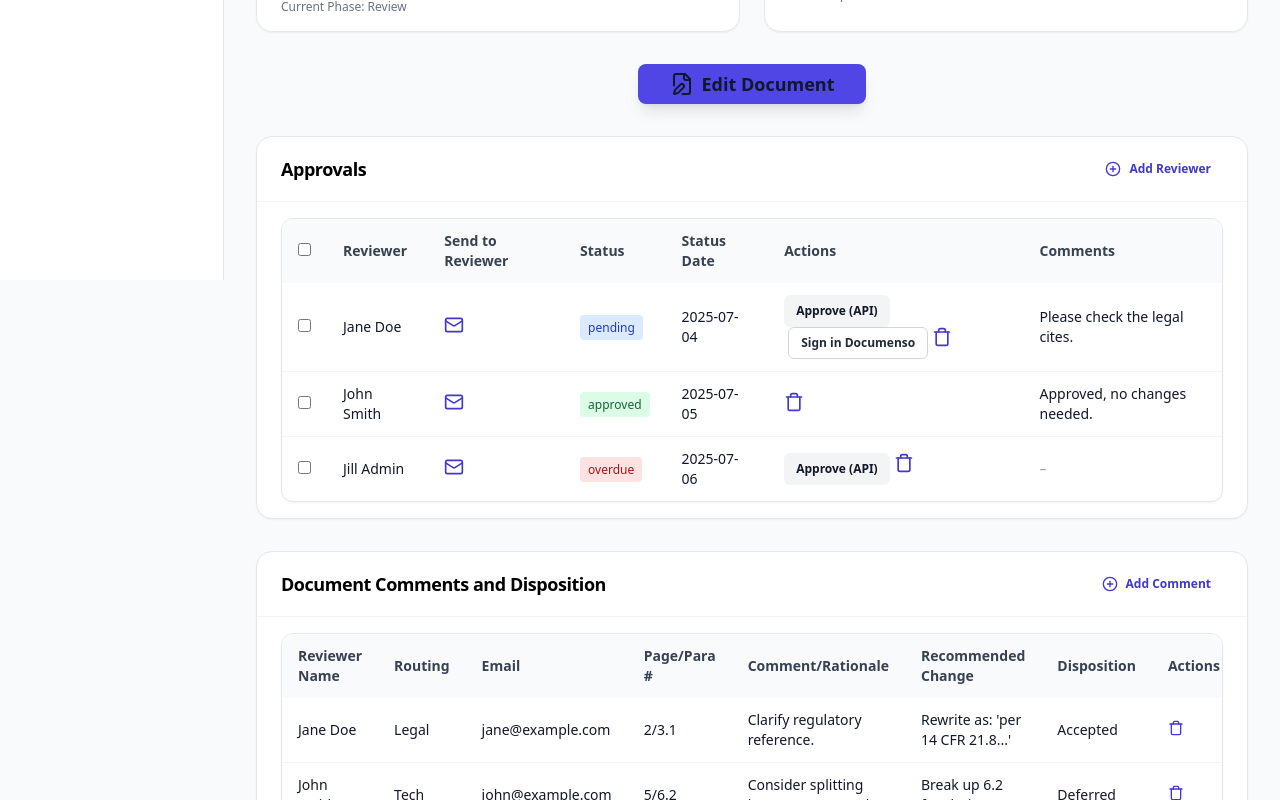
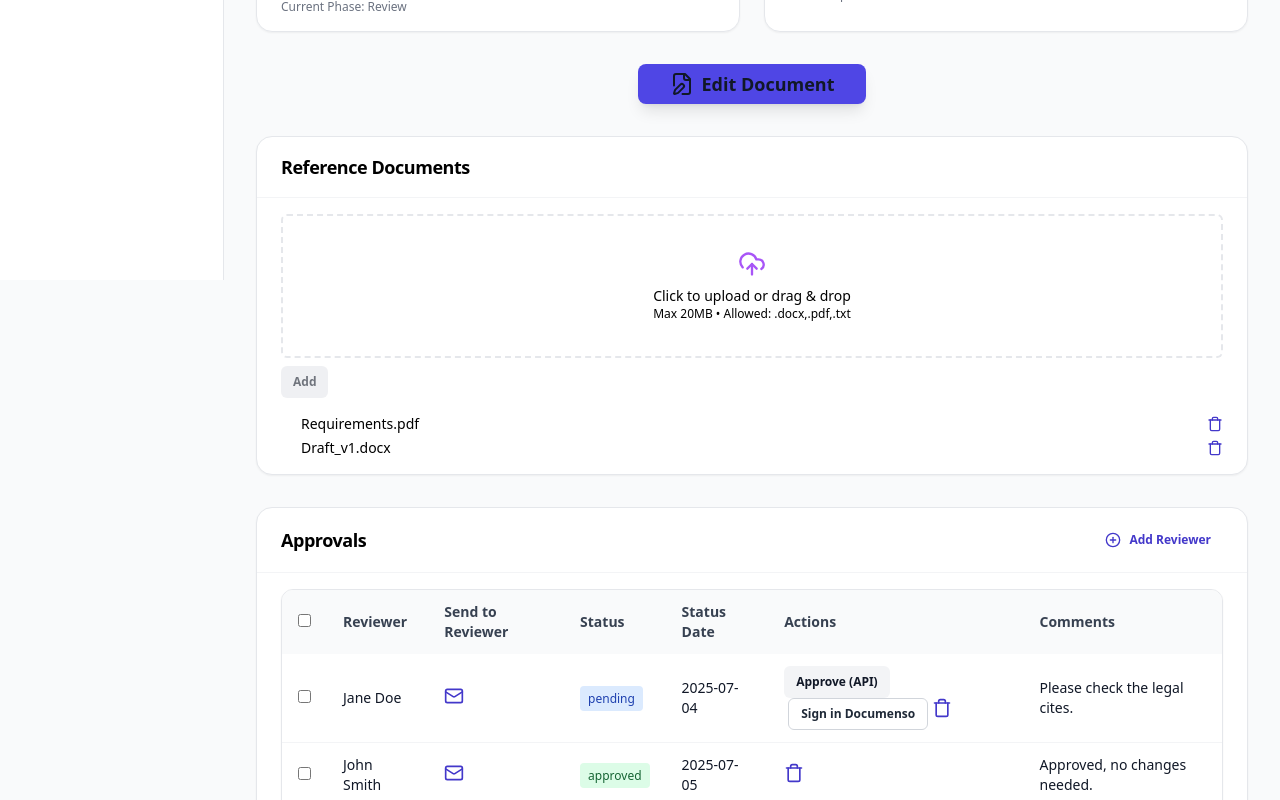
Before and after one commit to eputnam77/DocReview360, a Next.js app in the folder frontend/: page /projects/1 in a window 1280 px wide. Shown: the part 520-1320 px from the top of the page. Built offline with nearby package versions, Linux system fonts and the light colour scheme.

Commit message:
feat(frontend): allow multiple reference file uploads

```diff
--- a/frontend/components/workflow/UploadDropzone.tsx
+++ b/frontend/components/workflow/UploadDropzone.tsx
@@ -6,10 +6,11 @@ import { UploadCloud, X, CheckCircle2 } from "lucide-react";
 import { cn } from "@/lib/utils";
 
 interface UploadDropzoneProps {
-  value?: File | null;
-  onChange?: (file: File | null) => void;
+  value?: File | File[] | null;
+  onChange?: (file: File | File[] | null) => void;
   accept?: string; // e.g., "image/*,.pdf"
   maxSizeMB?: number;
+  multiple?: boolean;
 }
 
 const UploadDropzone: React.FC<UploadDropzoneProps> = ({
@@ -17,6 +18,7 @@ const UploadDropzone: React.FC<UploadDropzoneProps> = ({
   onChange,
   accept = "*",
   maxSizeMB = 10,
+  multiple = false,
 }) => {
   const [dragActive, setDragActive] = useState(false);
   const inputRef = useRef<HTMLInputElement>(null);
@@ -30,15 +32,22 @@ const UploadDropzone: React.FC<UploadDropzoneProps> = ({
   const handleFiles = useCallback(
     (files: FileList | null) => {
       if (files && files.length) {
-        const file = files[0];
-        if (file.size > maxSizeMB * 1024 * 1024) {
+        const fileArr = Array.from(files);
+        const valid = fileArr.filter(
+          (f) => f.size <= maxSizeMB * 1024 * 1024,
+        );
+        if (valid.length !== fileArr.length) {
           alert(`File exceeds ${maxSizeMB} MB limit.`);
           return;
         }
-        onChange?.(file);
+        if (multiple) {
+          onChange?.(valid);
+        } else {
+          onChange?.(valid[0]);
+        }
       }
     },
-    [onChange, maxSizeMB],
+    [onChange, maxSizeMB, multiple],
   );
 
   // Drag events
@@ -78,15 +87,21 @@ const UploadDropzone: React.FC<UploadDropzoneProps> = ({
       >
         <UploadCloud className="mb-2 h-7 w-7 text-purple-500" />
         <span className="text-sm font-medium">
-          {value ? "Replace file" : "Click to upload or drag & drop"}
+          {Array.isArray(value)
+            ? value.length
+              ? "Add more files"
+              : "Click to upload or drag & drop"
+            : value
+            ? "Replace file"
+            : "Click to upload or drag & drop"}
         </span>
         <span className="text-xs text-muted-foreground">
           {`Max ${maxSizeMB}MB • Allowed: ${accept}`}
         </span>
       </div>
 
-      {/* Show selected file */}
-      {value && (
+      {/* Show selected file(s) */}
+      {value && !Array.isArray(value) && (
         <div className="mt-3 flex items-center justify-between rounded-md border px-3 py-2 text-sm bg-white">
           <div className="flex items-center gap-2">
             <CheckCircle2 className="h-4 w-4 text-green-600" />
@@ -106,6 +121,35 @@ const UploadDropzone: React.FC<UploadDropzoneProps> = ({
         </div>
       )}
 
+      {Array.isArray(value) && value.length > 0 && (
+        <ul className="mt-3 space-y-2">
+          {value.map((f, idx) => (
+            <li
+              key={idx}
+              className="flex items-center justify-between rounded-md border px-3 py-2 text-sm bg-white"
+            >
+              <div className="flex items-center gap-2">
+                <CheckCircle2 className="h-4 w-4 text-green-600" />
+                <span>{f.name}</span>
+                <span className="ml-2 text-muted-foreground">
+                  ({(f.size / 1024 / 1024).toFixed(2)} MB)
+                </span>
+              </div>
+              <button
+                type="button"
+                className="text-muted-foreground hover:text-red-600"
+                aria-label="Remove file"
+                onClick={() =>
+                  onChange?.(value.filter((_, i) => i !== idx))
+                }
+              >
+                <X className="h-4 w-4" />
+              </button>
+            </li>
+          ))}
+        </ul>
+      )}
+
       {/* Hidden native input */}
       <input
         ref={inputRef}
@@ -114,6 +158,7 @@ const UploadDropzone: React.FC<UploadDropzoneProps> = ({
         className="hidden"
         onChange={(e) => handleFiles(e.target.files)}
         tabIndex={-1}
+        {...(multiple ? { multiple: true } : {})}
       />
     </>
   );
--- a/frontend/pages/projects/[id]/index.tsx
+++ b/frontend/pages/projects/[id]/index.tsx
@@ -12,6 +12,7 @@ import { Button } from "@/components/ui/button";
 import { Input } from "@/components/ui/input";
 import { Users2, CheckCircle2, Clock, BarChart2, FileEdit, Mail, Trash, PlusCircle } from "lucide-react";
 import { cn } from "@/lib/utils";
+import UploadDropzone from "@/components/workflow/UploadDropzone";
 
 // --- Types ---
 interface Project {
@@ -109,6 +110,10 @@ const DEMO_DISPO_COMMENTS: DispoComment[] = [
     disposition: "Deferred"
   },
 ];
+const DEMO_REFERENCE_DOCS: string[] = [
+  "Requirements.pdf",
+  "Draft_v1.docx",
+];
 
 // --- UI Helpers ---
 function StatCard({ icon: Icon, label, value, color }: { icon: React.ElementType; label: string; value: number; color?: string }) {
@@ -190,6 +195,8 @@ export default function ProjectDetailsPage() {
     change: "",
     disposition: "",
   });
+  const [referenceDocs, setReferenceDocs] = useState<string[]>([]);
+  const [newRefFile, setNewRefFile] = useState<File | null>(null);
   const [loading, setLoading] = useState(true);
 
   // Demo fetch logic
@@ -201,6 +208,7 @@ export default function ProjectDetailsPage() {
       setWorkflow(DEMO_WORKFLOW);
       setApprovals(DEMO_APPROVALS);
       setDispoComments(DEMO_DISPO_COMMENTS);
+      setReferenceDocs(DEMO_REFERENCE_DOCS);
       setLogs(DEMO_LOGS);
       setLoading(false);
     }, 300);
@@ -268,6 +276,16 @@ export default function ProjectDetailsPage() {
       change: "",
       disposition: "",
     });
+  };
+
+  // Reference Documents helpers
+  const handleRemoveRefDoc = (name: string) => {
+    setReferenceDocs(referenceDocs.filter((n) => n !== name));
+  };
+  const handleAddRefDoc = () => {
+    if (!newRefFile) return;
+    setReferenceDocs([...referenceDocs, newRefFile.name]);
+    setNewRefFile(null);
   };
 
   return (
@@ -369,6 +387,48 @@ export default function ProjectDetailsPage() {
           </Link>
         </Button>
       </div>
+
+      {/* --- Reference Documents --- */}
+      <Card>
+        <CardHeader>
+          <CardTitle className="text-lg font-semibold">Reference Documents</CardTitle>
+        </CardHeader>
+        <CardContent>
+          <form
+            className="space-y-2 mb-4"
+            onSubmit={e => {
+              e.preventDefault();
+              handleAddRefDoc();
+            }}
+          >
+            <UploadDropzone
+              value={newRefFile}
+              onChange={setNewRefFile}
+              accept=".docx,.pdf,.txt"
+              maxSizeMB={20}
+            />
+            <Button type="submit" size="sm" disabled={!newRefFile}>Add</Button>
+          </form>
+          <ul className="list-disc pl-5 space-y-1 text-sm">
+            {referenceDocs.map((name) => (
+              <li key={name} className="flex items-center justify-between">
+                <span>{name}</span>
+                <Button
+                  size="icon"
+                  variant="ghost"
+                  title="Remove file"
+                  onClick={() => handleRemoveRefDoc(name)}
+                >
+                  <Trash className="w-4 h-4" />
+                </Button>
+              </li>
+            ))}
+            {referenceDocs.length === 0 && (
+              <li className="text-gray-400">No reference documents uploaded.</li>
+            )}
+          </ul>
+        </CardContent>
+      </Card>
 
       {/* --- Approvals Table --- */}
       <Card>
--- a/frontend/pages/projects/new.tsx
+++ b/frontend/pages/projects/new.tsx
@@ -27,7 +27,7 @@ export default function NewProjectPage() {
   const [sme, setSme] = useState("");
   const [docType, setDocType] = useState<string | undefined>(undefined);
   const [description, setDescription] = useState("");
-  const [file, setFile] = useState<File | null>(null);
+  const [files, setFiles] = useState<File[]>([]);
   const [loading, setLoading] = useState(false);
   const [error, setError] = useState<string | null>(null);
 
@@ -39,8 +39,8 @@ export default function NewProjectPage() {
       setError("Please fill all required fields.");
       return;
     }
-    if (!file) {
-      setError("Please upload a document file.");
+    if (files.length === 0) {
+      setError("Please upload at least one file.");
       return;
     }
 
@@ -53,7 +53,7 @@ export default function NewProjectPage() {
     formData.append("sme", sme);
     formData.append("docType", docType);
     formData.append("description", description);
-    formData.append("file", file);
+    files.forEach((f) => formData.append("files", f));
 
     try {
       const res = await fetch("/api/projects", {
@@ -133,12 +133,13 @@ export default function NewProjectPage() {
             />
           </div>
           <div>
-            <Label>Upload Document File (.docx, .pdf, .txt) *</Label>
+            <Label>Upload Reference Files (.docx, .pdf, .txt)</Label>
             <UploadDropzone
-              value={file}
-              onChange={setFile}
+              value={files}
+              onChange={(f) => setFiles(Array.isArray(f) ? f : f ? [f] : [])}
               accept=".docx,.pdf,.txt"
               maxSizeMB={20}
+              multiple
             />
           </div>
           {error && <p className="text-sm text-red-600">{error}</p>}
```
